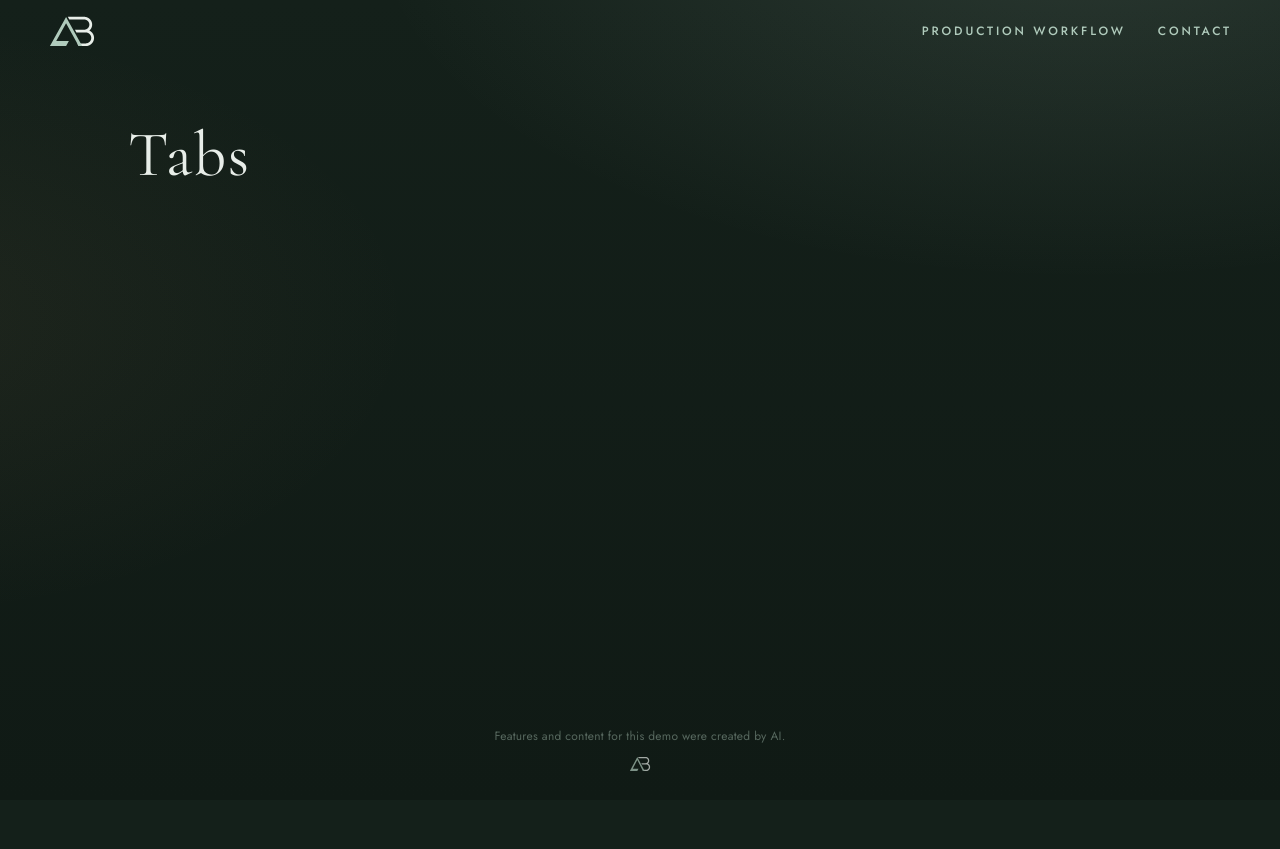
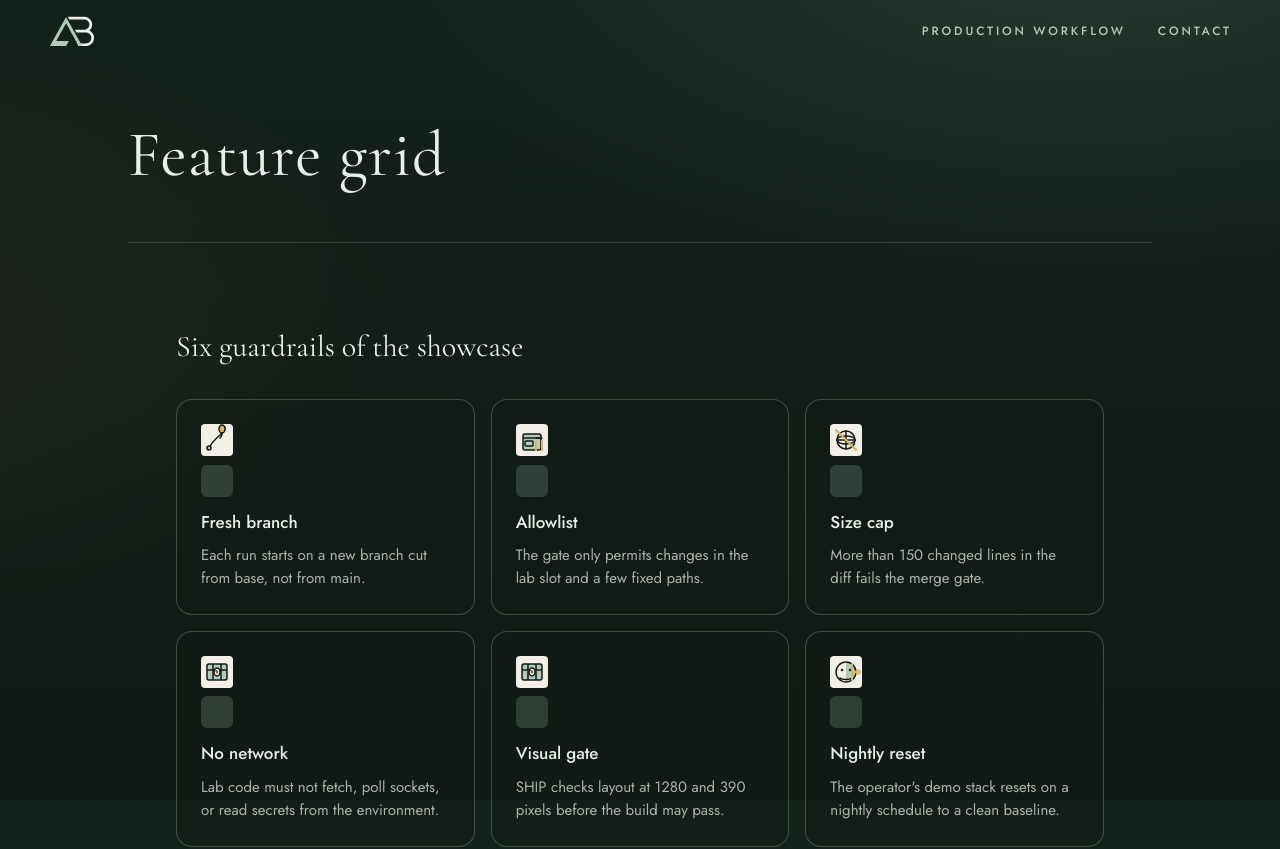
Before and after one commit to ashtonbach/agent-showcase, a Next.js app: page /showcase/ in a window 1280 px wide. Shown: the top 849 px of the page. Before the commit the page ends 800 px from the top, so only its background shows below. Built offline with nearby package versions, Linux system fonts and the light colour scheme.

Commit message:
Feature: Feature grid (Author: Alder)
Co-authored-by: AshtonBach Coder <ashtonbach-coder@users.noreply.github.com>

```diff
--- a/app/lab/current.json
+++ b/app/lab/current.json
@@ -1 +1 @@
-{"slug":"tabs"}
+{"slug":"feature-grid"}
--- /dev/null
+++ b/app/lab/feature-grid/index.tsx
@@ -0,0 +1,69 @@
+"use client";
+
+import { useCallback, type SyntheticEvent } from "react";
+
+const cards = [
+  { title: "Fresh branch", body: "Each run starts on a new branch cut from base, not from main.", icon: 0 },
+  { title: "Allowlist", body: "The gate only permits changes in the lab slot and a few fixed paths.", icon: 1 },
+  { title: "Size cap", body: "More than 150 changed lines in the diff fails the merge gate.", icon: 2 },
+  { title: "No network", body: "Lab code must not fetch, poll sockets, or read secrets from the environment.", icon: 3 },
+  { title: "Visual gate", body: "SHIP checks layout at 1280 and 390 pixels before the build may pass.", icon: 4 },
+  { title: "Nightly reset", body: "The operator's demo stack resets on a nightly schedule to a clean baseline.", icon: 5 },
+];
+
+function CardIcon({ n }: { n: number }) {
+  const onErr = useCallback((e: SyntheticEvent<HTMLImageElement>) => {
+    e.currentTarget.hidden = true;
+    const fb = e.currentTarget.nextElementSibling as HTMLElement | null;
+    if (fb) fb.hidden = false;
+  }, []);
+  return (
+    <span className="lab-icon">
+      <img
+        data-art="image"
+        src={`/lab/feature-grid/icon-${n}.svg`}
+        width={32}
+        height={32}
+        alt=""
+        onError={onErr}
+      />
+      <span data-art="fallback" aria-hidden="true" hidden className="lab-icon-fb">
+        <svg width="32" height="32" viewBox="0 0 32 32" aria-hidden="true">
+          <rect width="32" height="32" rx="6" fill="rgba(176,203,188,0.2)" />
+        </svg>
+      </span>
+    </span>
+  );
+}
+
+export default function FeatureGrid() {
+  return (
+    <section data-lab="feature-grid" aria-labelledby="lab-feature-grid-title">
+      <style>{`
+.lab-feature-grid { width: min(960px, 100%); margin: 8px auto 56px; padding: 0 16px; }
+.lab-feature-grid h2 { font-family: var(--serif); font-weight: 400; font-size: 30px; color: var(--mist); margin-bottom: 28px; }
+.lab-grid { list-style: none; display: grid; gap: 16px; grid-template-columns: repeat(3, minmax(0, 1fr)); }
+@media (max-width: 900px) { .lab-grid { grid-template-columns: repeat(2, minmax(0, 1fr)); } }
+@media (max-width: 600px) { .lab-grid { grid-template-columns: 1fr; } }
+.lab-card { border: 1px solid rgba(176,203,188,0.28); border-radius: 16px; padding: 24px; background: rgba(18,26,22,0.35); }
+.lab-icon { display: block; margin-bottom: 12px; }
+.lab-icon-fb { display: flex; }
+.lab-card h3 { font-family: var(--sans); font-size: 17px; font-weight: 500; color: var(--mist); margin-bottom: 8px; }
+.lab-card p { color: var(--muted); font-size: 15px; line-height: 1.55; }
+@media (prefers-reduced-motion: reduce) { .lab-card { transition: none; } }
+`}</style>
+      <div className="lab-feature-grid">
+        <h2 id="lab-feature-grid-title">Six guardrails of the showcase</h2>
+        <ul className="lab-grid">
+          {cards.map((c) => (
+            <li key={c.title} className="lab-card">
+              <CardIcon n={c.icon} />
+              <h3>{c.title}</h3>
+              <p>{c.body}</p>
+            </li>
+          ))}
+        </ul>
+      </div>
+    </section>
+  );
+}
--- a/app/page.tsx
+++ b/app/page.tsx
@@ -1,3 +1,4 @@
+import Lab from "./lab/feature-grid";
 import { readDemoKey, demoTitle } from "./demo-name";
 const demoKey = readDemoKey();
 const demoName = demoTitle();
@@ -5,7 +6,7 @@ export default function Page() {
   return (
     <div className="page-stack">
       <h1 className="demo-title" data-i18n={demoKey}>{demoName}</h1>
-      {/* lab:slot */}
+      <Lab /> {/* lab:slot */}
     </div>
   );
 }
```
